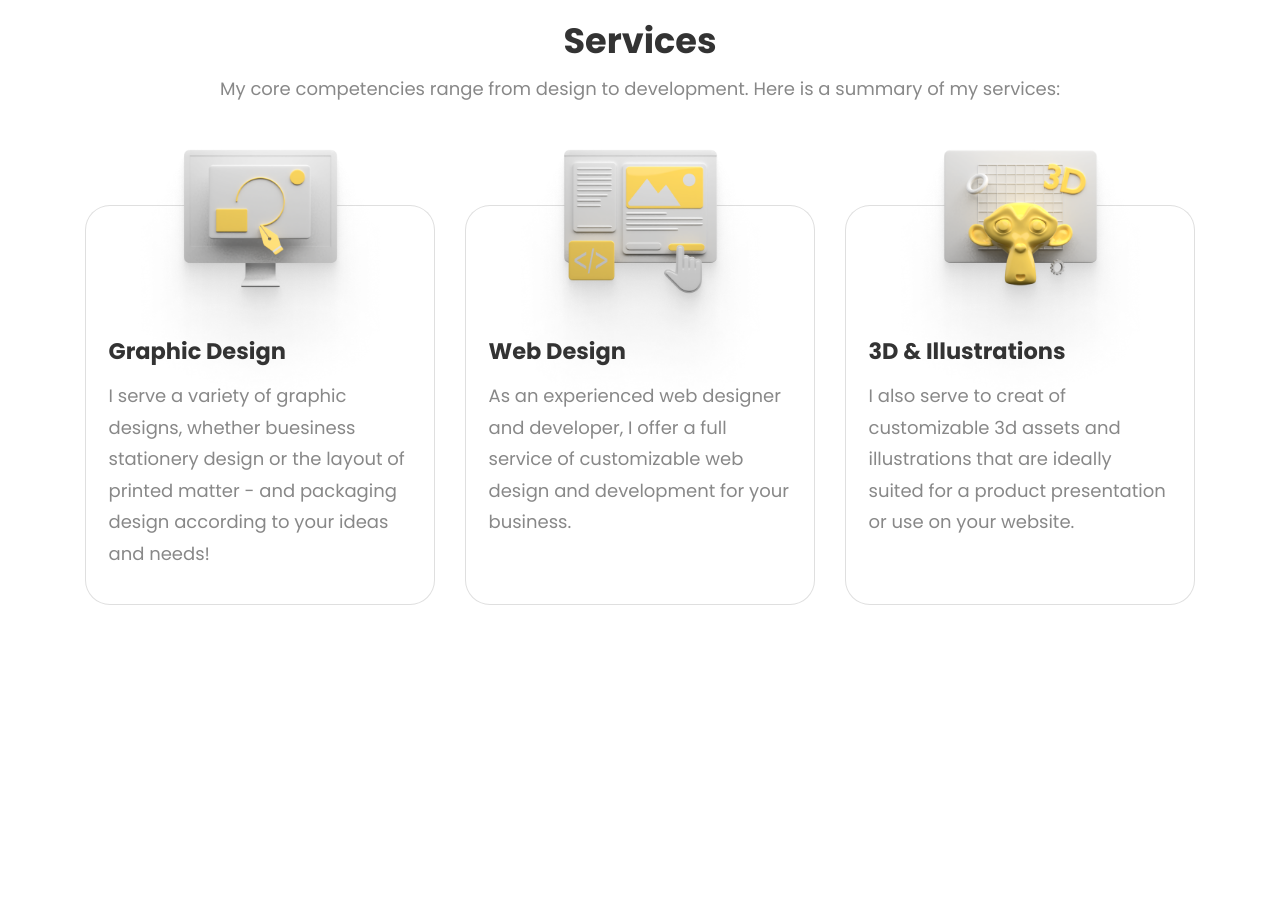
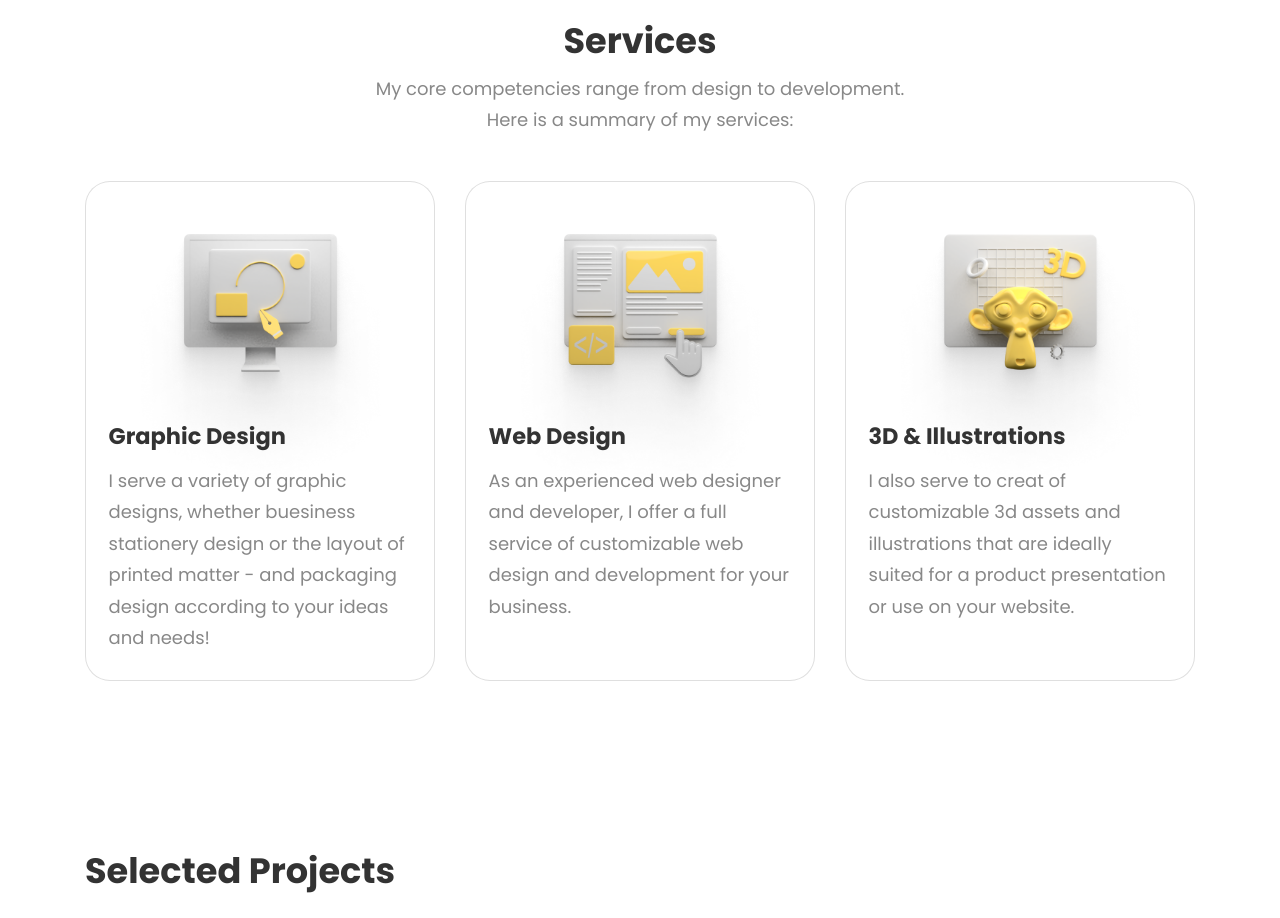
Before and after one commit to wildanGhifari/web_portfolio, a plain HTML site: page index.html in a window 1280 px wide. Shown: the part 900-1818 px from the top of the page. Before the commit the page ends 1556 px from the top, so only its background shows below. Drawn offline with Linux system fonts and the light colour scheme.

Commit message:
merapihkan tampilan sesi services

```diff
--- a/assets/css/style.css
+++ b/assets/css/style.css
@@ -145,17 +145,11 @@ small, .text_small {font-size: 0.8rem;}
 /* End of Jumbotron */
 
 /* Services */
-#services .card {
-    margin-top: 72px;
-}
 #services .card-body .text {
-    position: relative;
     margin-top: -100px;
 }
 #services .card img{
-    position: relative;
-        margin-top: -36%;
-        width: 100%;
+    width: 100%;
 }
 /* End of Services */
 
@@ -239,18 +233,14 @@ small, .text_small {font-size: 0.8rem;}
 
     /* Services */
     #services .card {
-        min-height: 400px;
-        margin-top: 56px;
+        min-height: 500px;
     }
 
     #services .card-body .text {
-        position: relative;
         margin-top: -100px;
     }
 
     #services .card img{
-        position: relative;
-        margin-top: -36%;
         width: 100%;
     }
     /* End of Services */
--- a/index.html
+++ b/index.html
@@ -27,8 +27,8 @@
                 </button>
                 <div class="collapse navbar-collapse" id="navbarNavAltMarkup">
                     <div class="navbar-nav ml-auto">
+                        <a class="nav-link" href="#projects">Projects</a>
                         <a class="nav-link" href="#services">Services</a>
-                        <a class="nav-link" href="#">Works</a>
                         <a class="nav-link" href="#">Blog</a>
                         <a class="nav-link" href="#">Resources</a>
                         <a class="btn buttonPrimary" href="#">Contact</a>
@@ -65,7 +65,7 @@
         <!-- Services -->
         <div id="services" class="container-xl marginTop">
             <div class="row text-center">
-                <div class="col-md-10 mx-auto">
+                <div class="col-md-6 mx-auto">
                     <h3>Services</h3>
                     <p>My core competencies range from design to development. Here is a summary of
                         my services:</p>
@@ -116,6 +116,13 @@
         </div>
         <!-- End of Services -->
 
+        <!-- Selected Projects -->
+        <div id="projects" class="container-xl marginTop">
+            <h3>Selected Projects</h3>
+
+        </div>
+        <!-- End of Selected Projects -->
+
     </main>
 
 
```
